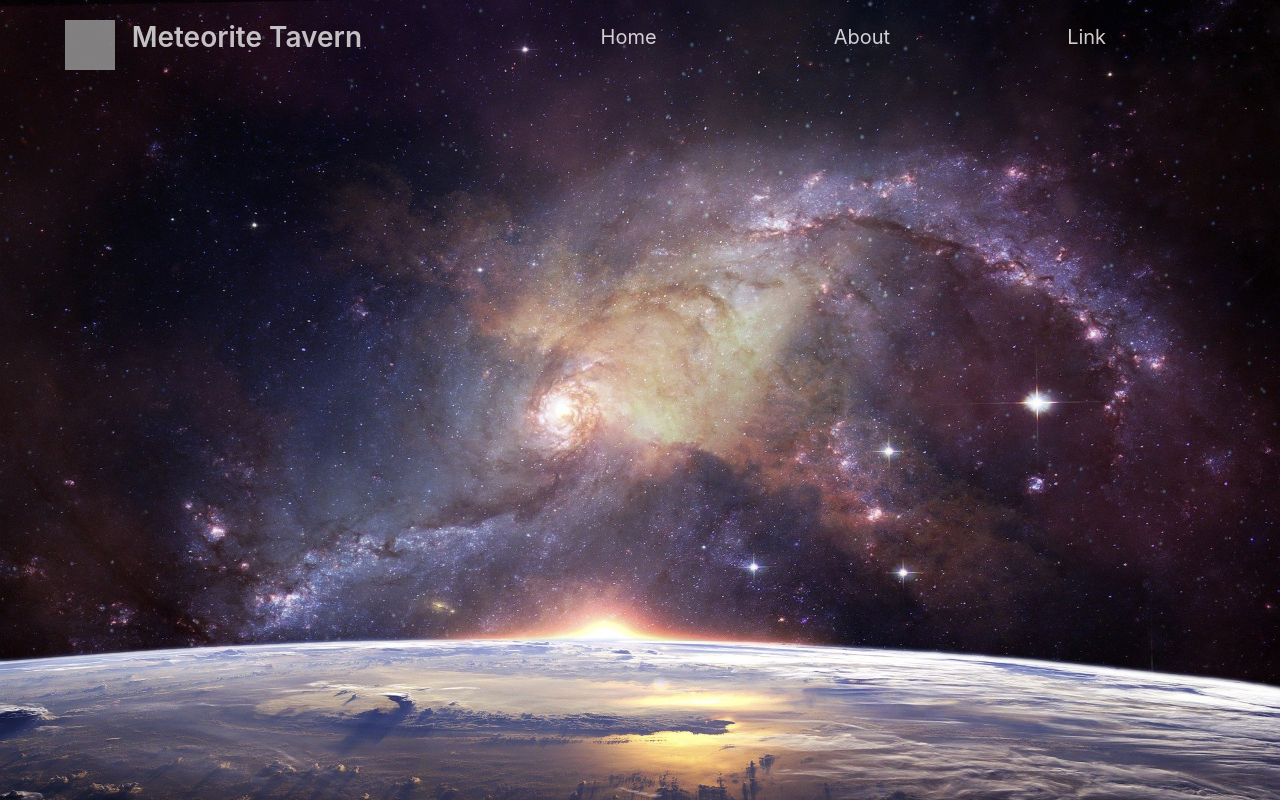
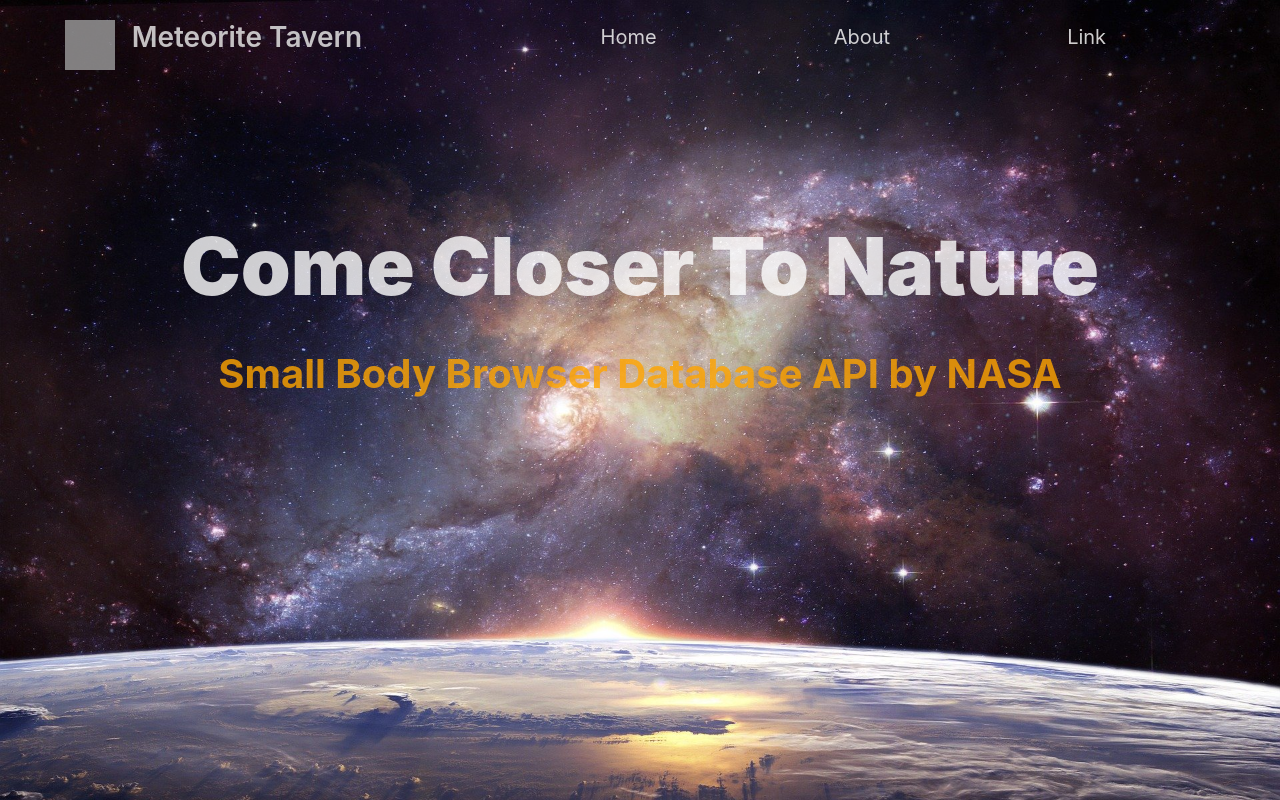
Before and after one commit to syedrameezahmed18/Meteorite, a React (Create React App) app: page / in a window 1280 px wide. Shown: the top 800 px of the page. Built offline with nearby package versions, Linux system fonts and the light colour scheme; grey boxes are pictures that could not be loaded.

Commit message:
mainanimated

```diff
--- a/src/containers/Nav.js
+++ b/src/containers/Nav.js
@@ -1,44 +1,40 @@
-import React, { Component } from 'react';
-import met from "../images/meteor.png";
-
-class Nav extends Component{
-    state={
-        slide: false
-    }
-    handleScroll=(e)=>{
-        if (window.scrollY>20 && this.state.slide===false) {
-        this.setState({slide:true})
-        }
-        else if (window.scrollY<10 && this.state.slide===true){
-            this.setState({slide:false})
+import React ,{Component} from 'react'
 
 
-        }
+export default function MainAnimated(){
+    const style={
+        width:'100%',
+        height:'400px',
+        margin:'0px',
+        scrollBehavior:'smooth',
     }
-    render(){
-        const {slide}=this.state
-        window.addEventListener('scroll',this.handleScroll)
+    const h1={
+        fontSize:'80px',
+        color:'white',
+        textAlign:'center',
+        marginTop:'10%',
+        opacity:'0.8',
+        marginBottom:'30px',
 
-        return(
-        <div className="container">
-            <div className="forhead" style={{backgroundColor: slide===true ? "purple" : "transparent",
-                                             animationName
+    }
+    const p={
+        fontSize:'40px',
+        color:'orange',
+        textAlign:'center',
+        opacity:'0.8',
+    }
 
-        }}>
-                 <div className="left">
-                    <img src={met} alt="images" width="50px" height="50px"/>
-                    <p>Meteorite Tavern</p>
-                </div>
-                <div className="right">
-                    <ul>
-                        <li><a href="">Home</a></li>
-                        <li><a href="">About</a></li>
-                        <li><a href="">Links</a></li>
-                    </ul>
-                </div>
-            </div>
+
+    return(
+        <div className="pic-container" style={style}>
+            <h1 style={h1}>Come Closer To Nature</h1>
+            <p style={p}>Small Body Browser Database API by NASA</p>
+
         </div>
-        );
+
+
+    )
+
+
+
 }
-}
-export default Nav;
--- a/src/containers/main.js
+++ b/src/containers/main.js
@@ -2,7 +2,7 @@ import React, { Component } from 'react';
 import Headview from "./head.js";
 import "../overall.css"
 import Cont from "./contains.js";
-
+import MainAnimated from './Nav'
 
 class Main extends Component {
     constructor()
@@ -40,7 +40,7 @@ class Main extends Component {
         return (
             <div className="background">
                 <Headview />
-
+                <MainAnimated/>
             </div>
         );
     }
--- a/src/overall.css
+++ b/src/overall.css
@@ -85,7 +85,6 @@
 }
 .right ul li  a:hover{
     color:orange;
-    border-bottom: 1px solid orange;
 }
 @keyframes rev{
     0%{
@@ -114,6 +113,51 @@
 /*.btn{
     margin-top: 8%;
 }*/
+.pic-container h1{
+    font-weight: 900;
+    animation: heading 3s ease-in;
+}
+@keyframes heading {
+    0%{
+        opacity:0.1;
+    }
+    50%{
+        opacity: 0.6;
+    }
+    100%{
+        opacity: 0.8;
+    }
+}
+.pic-container p{
+    font-weight: 700;
+    animation: para 2s ease-in;
+}
+@keyframes para {
+    0%{
+        transform: translateY(3em);
+        opacity:0.15;
+    }
+    20%{
+        transform: translateY(2.5em);
+        opacity:0.30;
+    }
+    40%{
+        transform: translateY(2em);
+        opacity:0.45;
+    }
+    60%{
+        transform: translateY(1.5em);
+        opacity:0.50;
+    }
+    80%{
+        transform: translateY(1em);
+        opacity:0.65;
+    }
+    100%{
+        transform: translateY(0em);
+        opacity:0.80;
+    }
+}
 @media (max-width:800px)
 {
     .forhead{
```
Also changed, not shown: 1 other file (tests, documents, lock files or other folders).
